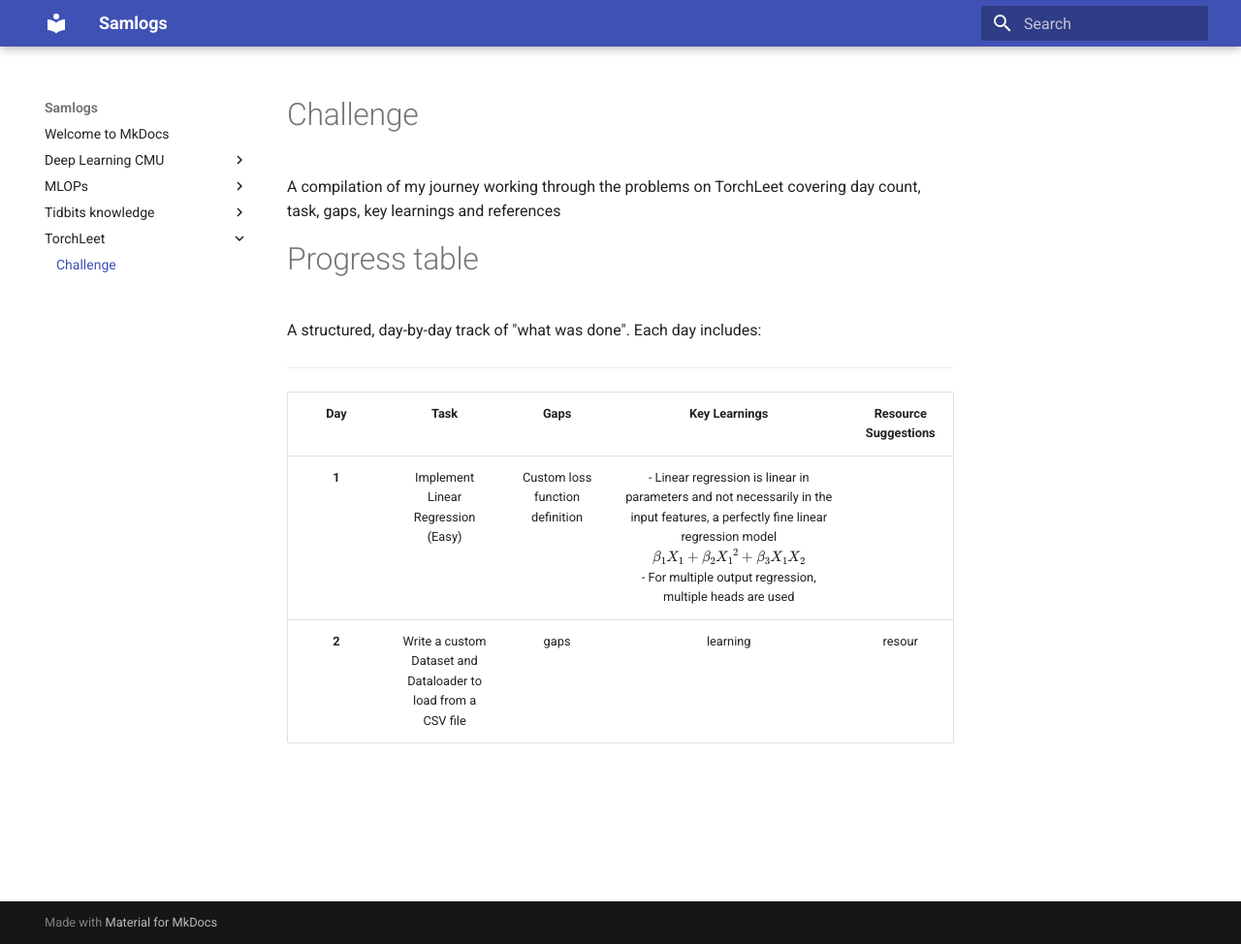
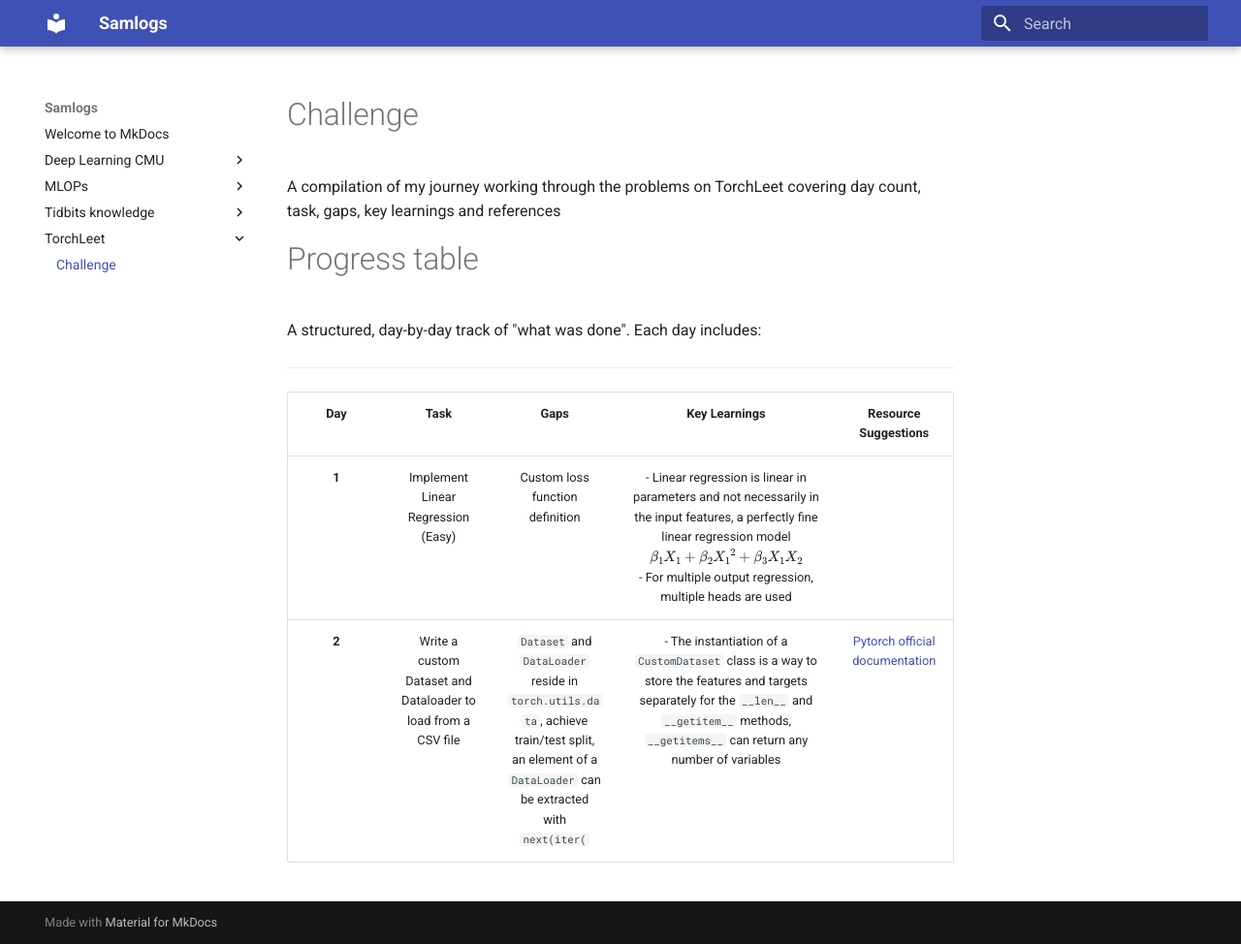
Before and after one commit to samhubs/MyLogs, an MkDocs documentation site: the page built from docs/TorchLeet/torchleet_readme.md, in a window 1280 px wide and 974 px high. Shown: the whole window at 97% size. Built offline with MkDocs 1.6.1 and Material for MkDocs 9.7.7, drawn with Linux system fonts in a browser that asks for light colours.

Commit message:
chore: update readme

```diff
--- a/docs/TorchLeet/torchleet_readme.md
+++ b/docs/TorchLeet/torchleet_readme.md
@@ -10,4 +10,4 @@ A structured, day-by-day track of "what was done". Each day includes:
 | **Day** | **Task** | **Gaps** | **Key Learnings** | **Resource Suggestions**|
 |:------:|:-----:|:--------:|:-------:|:---:|
 | **1**  | Implement Linear Regression (Easy)| Custom loss function definition |- Linear regression is linear in parameters and not necessarily in the input features, a perfectly fine linear regression model $\beta _1 X_1 + \beta _2 {X_1}^2 + \beta_3 X_1 X_2$ <br /> - For multiple output regression, multiple heads are used | |
-|**2**| Write a custom Dataset and Dataloader to load from a CSV file| gaps|learning|resour|
+|**2**| Write a custom Dataset and Dataloader to load from a CSV file| `Dataset` and `DataLoader` reside in `torch.utils.data`, achieve train/test split, an element of a `DataLoader` can be extracted with `next(iter(` |- The instantiation of a `CustomDataset` class is a way to store the features and targets separately for the `__len__` and `__getitem__` methods, `__getitems__` can return any number of variables|[Pytorch official documentation](https://pytorch.org/tutorials/beginner/basics/data_tutorial.html)|
```
